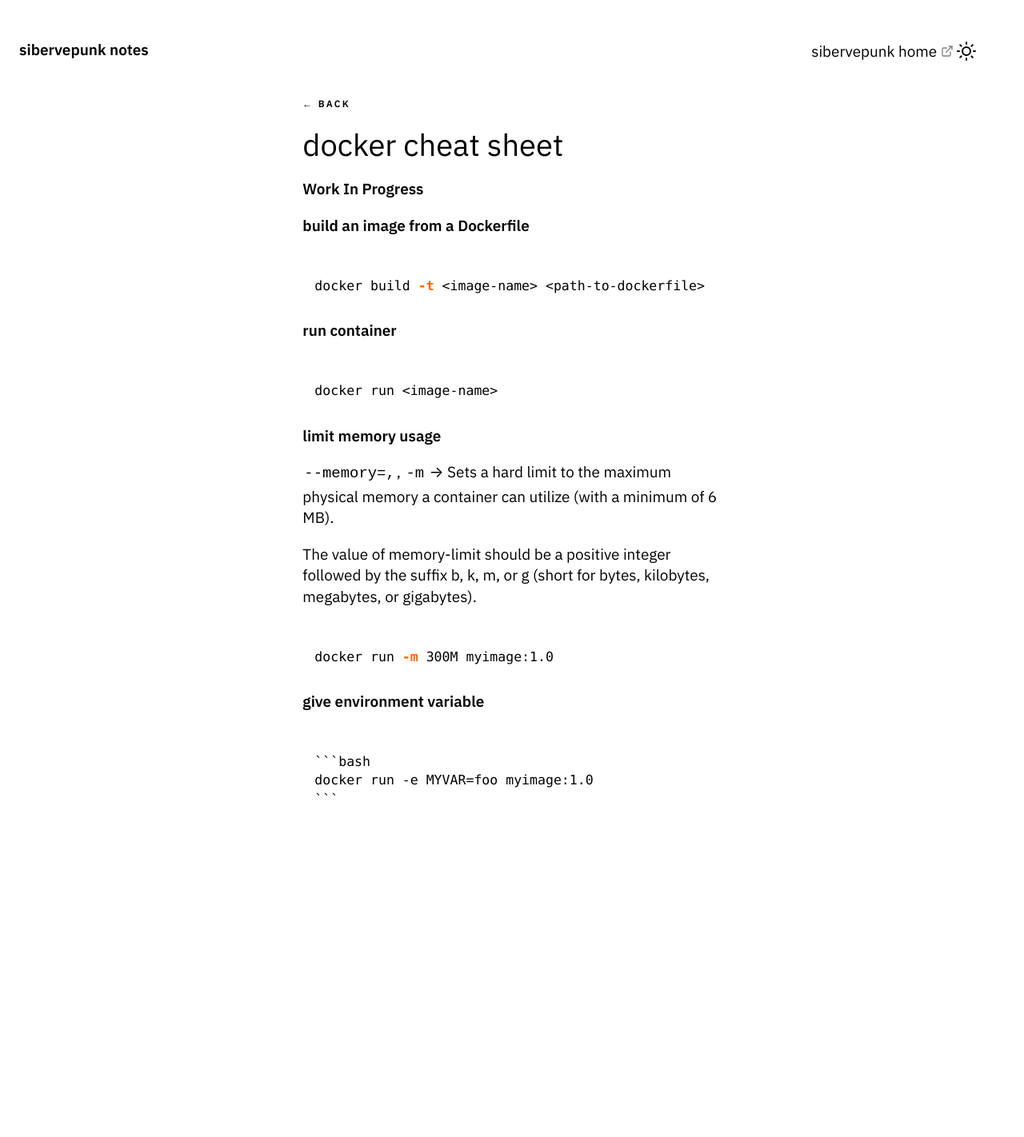
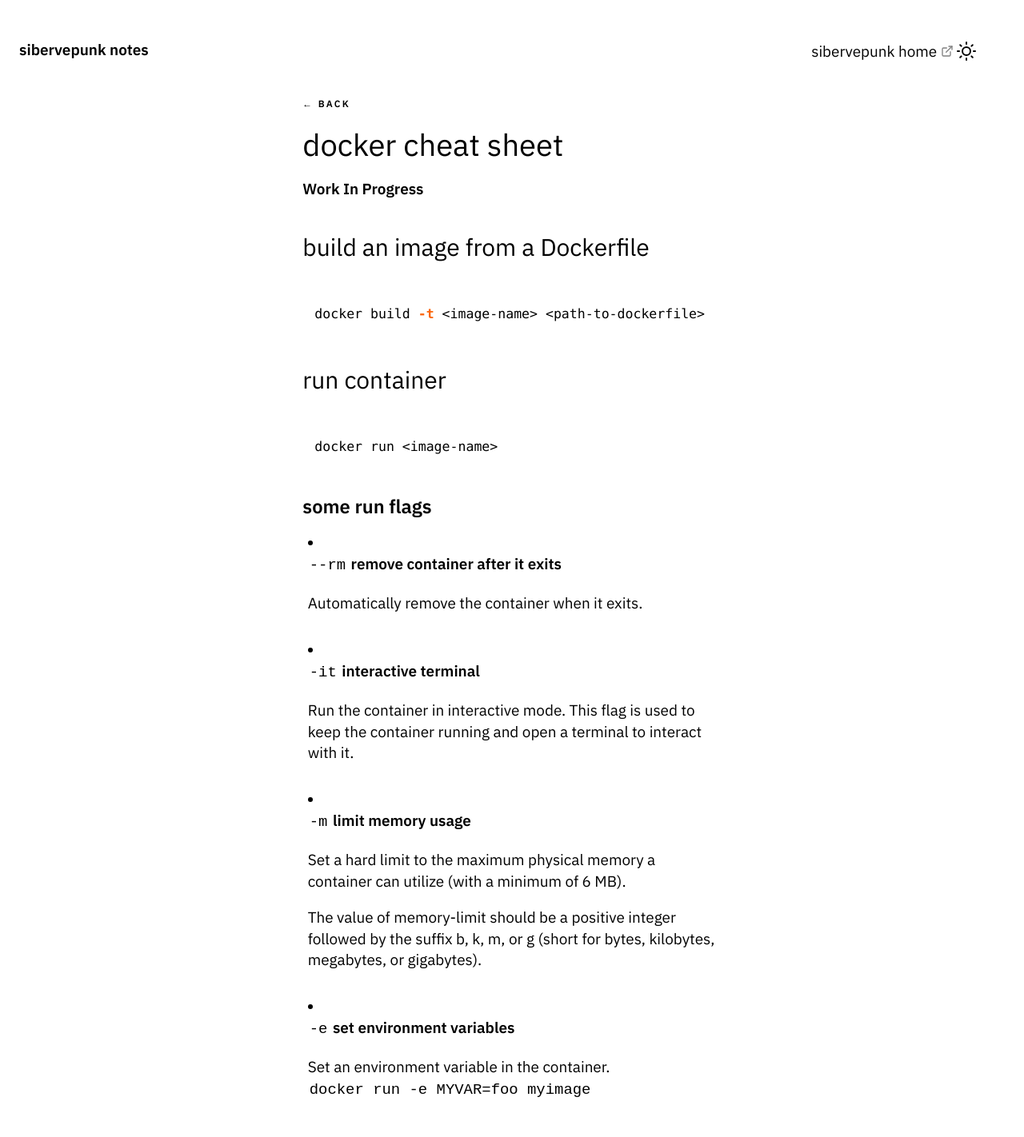
Before and after one commit to gecicidegisken/notes, a Jekyll site: the page built from _notes/compsci-notes/docker_cheat_sheet.md, in a window 1280 px wide. Shown: the whole page at 80% size. Built offline with Jekyll 4.4.1, drawn with Linux system fonts in a browser that asks for light colours; before the commit the page ends 1054 px from its top, so only the background shows below that.

Commit message:
update docker cheat sheet

````diff
--- a/_notes/compsci-notes/docker_cheat_sheet.md
+++ b/_notes/compsci-notes/docker_cheat_sheet.md
@@ -8,31 +8,36 @@ summary: Docker cheat sheet
 
 **Work In Progress**
 
-**build an image from a Dockerfile**
+### build an image from a Dockerfile
 
 ```bash
 docker build -t <image-name> <path-to-dockerfile>
 ```
 
-**run container**
+### run container
 
 ```bash
 docker run <image-name>
 ```
 
+#### some run flags
 
-**limit memory usage**
+- `--rm`    **remove container after it exits**
 
-`--memory=,`, `-m` → Sets a hard limit to the maximum physical memory a container can utilize (with a minimum of 6 MB).
+    Automatically remove the container when it exits.
 
-The value of memory-limit should be a positive integer followed by the suffix b, k, m, or g (short for bytes, kilobytes, megabytes, or gigabytes).
 
-```bash
-docker run -m 300M myimage:1.0
-```
+- `-it`  **interactive terminal**
 
-**give environment variable**
+    Run the container in interactive mode. This flag is used to keep the container running and open a terminal to interact with it.
 
-    ```bash
-    docker run -e MYVAR=foo myimage:1.0
-    ```
+- `-m`  **limit memory usage**
+
+    Set a hard limit to the maximum physical memory a container can utilize (with a minimum of 6 MB).
+
+    The value of memory-limit should be a positive integer followed by the suffix b, k, m, or g (short for bytes, kilobytes, megabytes, or gigabytes).
+
+- `-e`  **set environment variables**
+
+    Set an environment variable in the container.  \
+    `docker run -e MYVAR=foo myimage`
````
